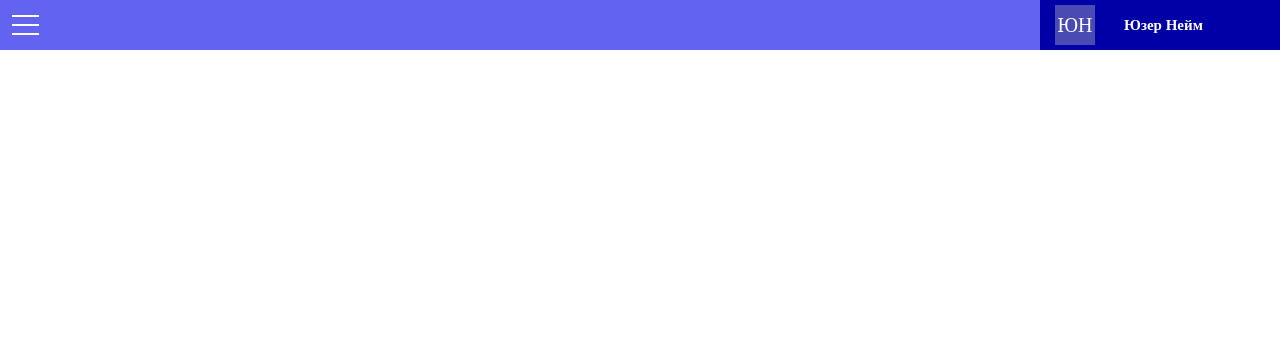
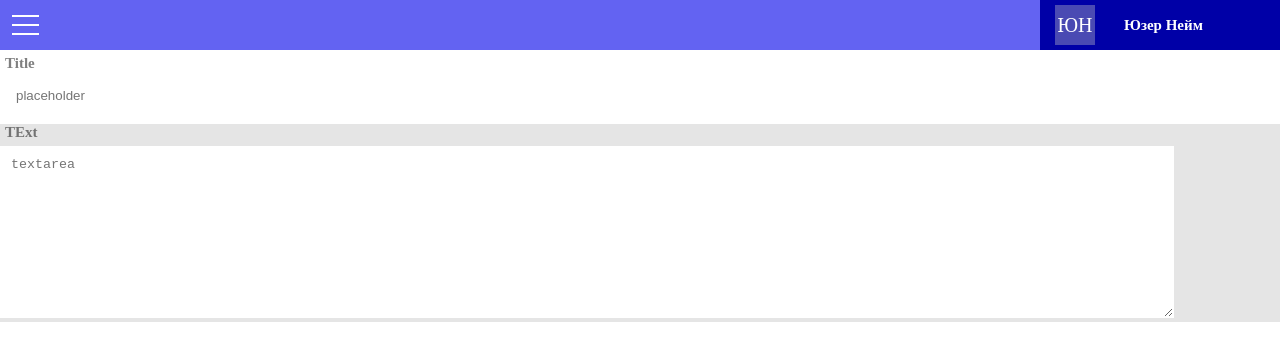
Before and after one commit to volirimx/FE104-react, a React (Vite) app: page / in a window 1280 px wide. Shown: the top 360 px of the page. Built offline with nearby package versions, Linux system fonts and the light colour scheme.

Commit message:
add input textarea

```diff
--- a/src/App.tsx
+++ b/src/App.tsx
@@ -1,10 +1,14 @@
 import "./App.css";
+import { Input } from "./components/Input/Input";
+import { Textarea } from "./components/Textarea/Textarea";
 import { Header } from "./components/header/Header";
 
 function App() {
   return (
     <div>
       <Header />
+      <Input type="text" disablet={false} />
+      <Textarea name="qwer" id="1" cols={10} rows={10} />
     </div>
   );
 }
--- /dev/null
+++ b/src/components/Input/Input.css
@@ -0,0 +1,23 @@
+h2 {
+  margin: 5px;
+  font-size: 15px;
+  color: rgb(0, 0, 0, 0.5);
+}
+input {
+  width: 70%;
+  height: 35px;
+  border: 1px solid transparent;
+  padding-left: 15px;
+  border-radius: 5px;
+}
+input:hover {
+  border: 1px solid rgb(0, 0, 0, 0.2);
+}
+input:focus {
+  border: 1px solid rgb(0, 0, 0, 0.2);
+  outline: none;
+}
+input.true {
+  border: none;
+  background: rgb(0, 0, 0, 0.1);
+}
--- /dev/null
+++ b/src/components/Input/Input.tsx
@@ -0,0 +1,19 @@
+import "./Input.css";
+type textType = "text" | "email" | "password";
+interface Props {
+  type: textType;
+  disablet: boolean;
+}
+export function Input({ type, disablet }: Props) {
+  return (
+    <div>
+      <h2>Title</h2>
+      <input
+        className={`input ${disablet} `}
+        disabled={disablet}
+        type={type}
+        placeholder="placeholder"
+      />
+    </div>
+  );
+}
--- /dev/null
+++ b/src/components/Textarea/Textarea.css
@@ -0,0 +1,17 @@
+.boxTextarea {
+  width: 100%;
+  margin-top: 10px;
+  background: rgb(0, 0, 0, 0.1);
+}
+textarea {
+  padding: 10px;
+  width: 90%;
+  border: 1px solid transparent;
+}
+textarea:hover {
+  border: 1px solid rgb(0, 0, 0, 0.2);
+}
+textarea:focus {
+  border: 1px solid rgb(0, 0, 0, 0.2);
+  outline: none;
+}
--- /dev/null
+++ b/src/components/Textarea/Textarea.tsx
@@ -0,0 +1,21 @@
+import "./Textarea.css";
+interface Props {
+  name: string;
+  id: string;
+  cols: number;
+  rows: number;
+}
+export function Textarea({ name, id, cols, rows }: Props) {
+  return (
+    <div className="boxTextarea">
+      <h2>TExt</h2>
+      <textarea
+        name={name}
+        id={id}
+        cols={cols}
+        rows={rows}
+        placeholder="textarea"
+      ></textarea>
+    </div>
+  );
+}
```
